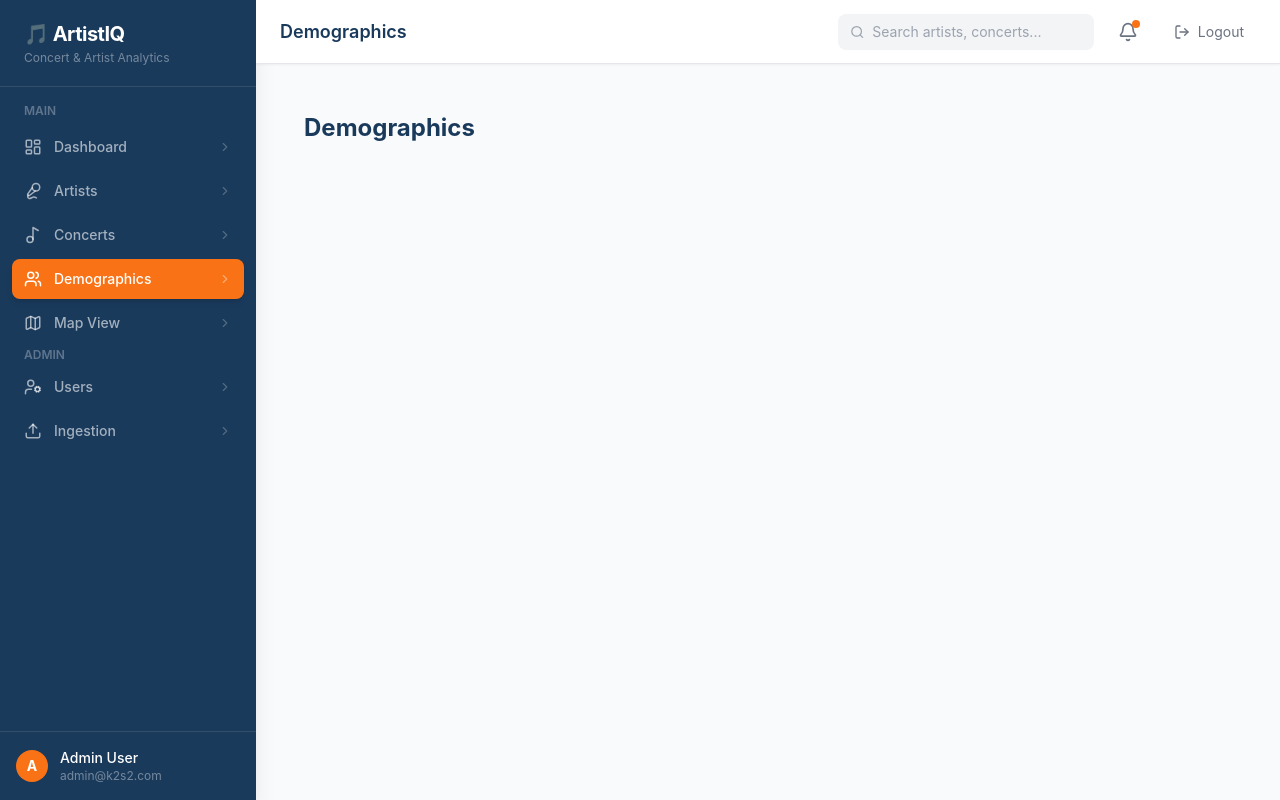
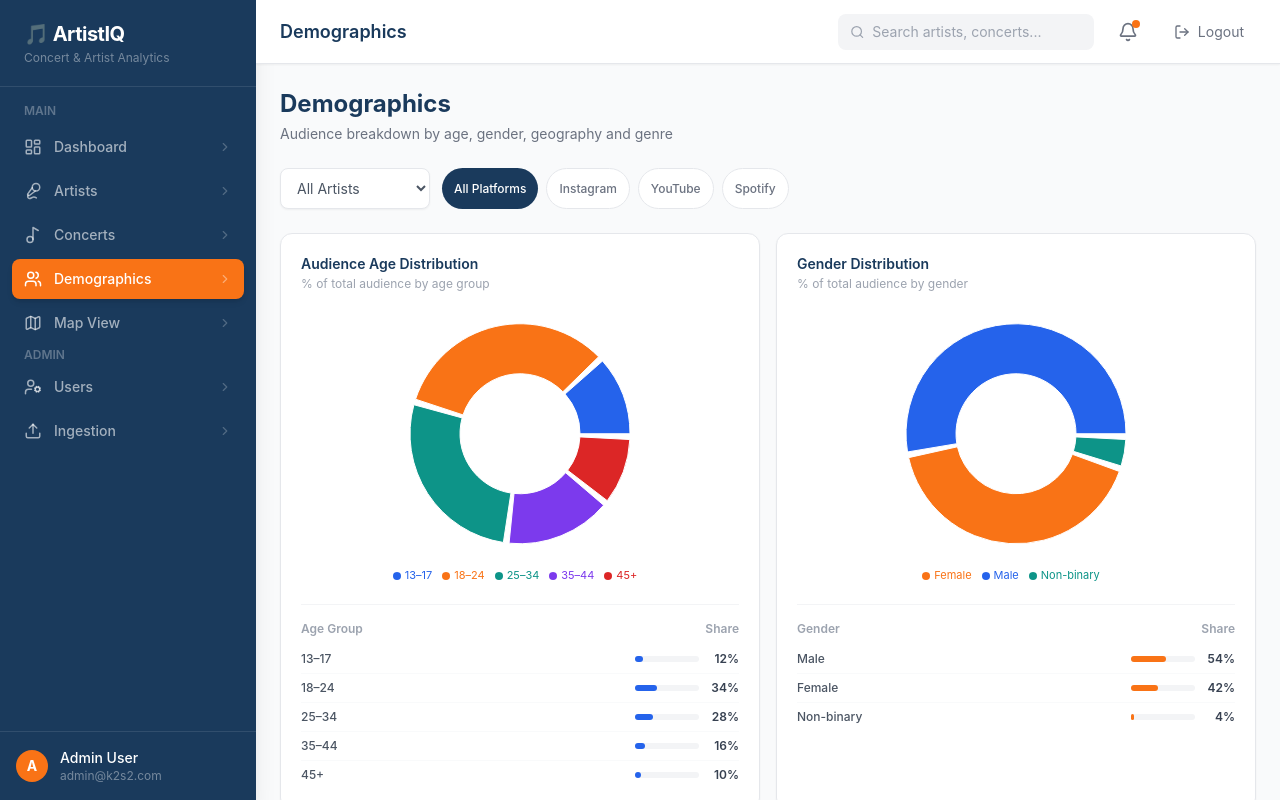
Before and after one commit to antho-chettiar/Dashboard, a React (Vite) app: page /demographics in a window 1280 px wide. Built offline with nearby package versions, Linux system fonts and the light colour scheme.

Commit message:
feat: Phase 5 complete — Demographics page with age, gender, genre and city charts

```diff
--- a/src/pages/Demographics.jsx
+++ b/src/pages/Demographics.jsx
@@ -1,4 +1,202 @@
+import { useState } from 'react'
+import PageHeader from '../components/ui/PageHeader'
+import ChartContainer from '../components/charts/ChartContainer'
+import PieChart from '../components/charts/PieChart'
+import BarChart from '../components/charts/BarChart'
+import { mockAgeData, mockGenderData, mockGenreData, mockArtists } from '../utils/mockData'
+import { formatNumber } from '../utils/formatters'
+
+const PLATFORMS = ['All Platforms', 'Instagram', 'YouTube', 'Spotify']
+
+// City-level audience data
+const cityAudienceData = [
+  { city: 'Mumbai',    audience: 4200000 },
+  { city: 'Delhi',     audience: 3800000 },
+  { city: 'Bangalore', audience: 2900000 },
+  { city: 'Chennai',   audience: 1800000 },
+  { city: 'Kolkata',   audience: 1600000 },
+  { city: 'Hyderabad', audience: 1400000 },
+  { city: 'Pune',      audience: 980000  },
+  { city: 'Ahmedabad', audience: 750000  },
+]
+
 function Demographics() {
-  return <div className="p-6"><h1 className="text-2xl font-bold text-brand-navy">Demographics</h1></div>
+  const [selectedArtist, setArtist]     = useState('all')
+  const [selectedPlatform, setPlatform] = useState('All Platforms')
+
+  return (
+    <div>
+      <PageHeader
+        title="Demographics"
+        subtitle="Audience breakdown by age, gender, geography and genre"
+      />
+
+      {/* Filters */}
+      <div className="flex flex-col sm:flex-row gap-3 mb-6">
+        {/* Artist Filter */}
+        <select
+          value={selectedArtist}
+          onChange={e => setArtist(e.target.value)}
+          className="text-sm border border-gray-200 rounded-lg px-3 py-2.5 bg-white text-gray-600 outline-none shadow-sm"
+        >
+          <option value="all">All Artists</option>
+          {mockArtists.map(a => (
+            <option key={a.id} value={a.id}>{a.name}</option>
+          ))}
+        </select>
+
+        {/* Platform Filter */}
+        <div className="flex gap-2 flex-wrap">
+          {PLATFORMS.map(p => (
+            <button
+              key={p}
+              onClick={() => setPlatform(p)}
+              className={`text-xs px-3 py-1.5 rounded-full font-medium transition-all ${
+                selectedPlatform === p
+                  ? 'bg-brand-navy text-white'
+                  : 'bg-white border border-gray-200 text-gray-500 hover:border-brand-navy hover:text-brand-navy'
+              }`}
+            >
+              {p}
+            </button>
+          ))}
+        </div>
+      </div>
+
+      {/* ── Row 1: Age + Gender ── */}
+      <div className="grid grid-cols-1 sm:grid-cols-2 gap-4 mb-4">
+        <ChartContainer
+          title="Audience Age Distribution"
+          subtitle="% of total audience by age group"
+        >
+          <PieChart
+            data={mockAgeData}
+            nameKey="name"
+            valueKey="value"
+            innerRadius={60}
+            height={280}
+          />
+          {/* Data Table below chart */}
+          <div className="mt-4 border-t border-gray-100 pt-4">
+            <table className="w-full text-xs">
+              <thead>
+                <tr>
+                  <th className="text-left text-gray-400 font-semibold pb-2">Age Group</th>
+                  <th className="text-right text-gray-400 font-semibold pb-2">Share</th>
+                </tr>
+              </thead>
+              <tbody className="divide-y divide-gray-50">
+                {mockAgeData.map((row, i) => (
+                  <tr key={i}>
+                    <td className="py-1.5 text-gray-600 font-medium">{row.name}</td>
+                    <td className="py-1.5 text-right">
+                      <div className="flex items-center justify-end gap-2">
+                        <div className="w-16 bg-gray-100 rounded-full h-1.5">
+                          <div
+                            className="h-1.5 rounded-full bg-brand-blue"
+                            style={{ width: `${row.value}%` }}
+                          />
+                        </div>
+                        <span className="text-gray-700 font-semibold w-8 text-right">{row.value}%</span>
+                      </div>
+                    </td>
+                  </tr>
+                ))}
+              </tbody>
+            </table>
+          </div>
+        </ChartContainer>
+
+        <ChartContainer
+          title="Gender Distribution"
+          subtitle="% of total audience by gender"
+        >
+          <PieChart
+            data={mockGenderData}
+            nameKey="name"
+            valueKey="value"
+            innerRadius={60}
+            height={280}
+          />
+          {/* Data Table */}
+          <div className="mt-4 border-t border-gray-100 pt-4">
+            <table className="w-full text-xs">
+              <thead>
+                <tr>
+                  <th className="text-left text-gray-400 font-semibold pb-2">Gender</th>
+                  <th className="text-right text-gray-400 font-semibold pb-2">Share</th>
+                </tr>
+              </thead>
+              <tbody className="divide-y divide-gray-50">
+                {mockGenderData.map((row, i) => (
+                  <tr key={i}>
+                    <td className="py-1.5 text-gray-600 font-medium">{row.name}</td>
+                    <td className="py-1.5 text-right">
+                      <div className="flex items-center justify-end gap-2">
+                        <div className="w-16 bg-gray-100 rounded-full h-1.5">
+                          <div
+                            className="h-1.5 rounded-full bg-brand-orange"
+                            style={{ width: `${row.value}%` }}
+                          />
+                        </div>
+                        <span className="text-gray-700 font-semibold w-8 text-right">{row.value}%</span>
+                      </div>
+                    </td>
+                  </tr>
+                ))}
+              </tbody>
+            </table>
+          </div>
+        </ChartContainer>
+      </div>
+
+      {/* ── Row 2: Genre + City ── */}
+      <div className="grid grid-cols-1 sm:grid-cols-2 gap-4 mb-4">
+        <ChartContainer
+          title="Genre Popularity"
+          subtitle="Total streams by music genre"
+        >
+          <BarChart
+            data={mockGenreData}
+            xKey="genre"
+            layout="vertical"
+            bars={[{ key: 'streams', label: 'Streams', color: '#2563EB' }]}
+            multiColor={true}
+            height={280}
+          />
+        </ChartContainer>
+
+        <ChartContainer
+          title="Audience by City"
+          subtitle="Top cities by listener count"
+        >
+          <BarChart
+            data={cityAudienceData}
+            xKey="city"
+            layout="vertical"
+            bars={[{ key: 'audience', label: 'Audience', color: '#0D9488' }]}
+            height={280}
+          />
+        </ChartContainer>
+      </div>
+
+      {/* ── Row 3: Summary Stats ── */}
+      <div className="grid grid-cols-2 sm:grid-cols-4 gap-4">
+        {[
+          { label: 'Largest Age Group',   value: '18–24',      sub: '34% of audience' },
+          { label: 'Dominant Gender',     value: 'Male',       sub: '54% of audience' },
+          { label: 'Top City',            value: 'Mumbai',     sub: formatNumber(4200000) + ' listeners' },
+          { label: 'Top Genre',           value: 'Bollywood',  sub: formatNumber(4200000) + ' streams'  },
+        ].map((stat, i) => (
+          <div key={i} className="bg-white rounded-xl border border-gray-200 shadow-sm p-4">
+            <p className="text-xs text-gray-400 mb-1">{stat.label}</p>
+            <p className="text-lg font-bold text-brand-navy">{stat.value}</p>
+            <p className="text-xs text-gray-400 mt-0.5">{stat.sub}</p>
+          </div>
+        ))}
+      </div>
+    </div>
+  )
 }
+
 export default Demographics
```
